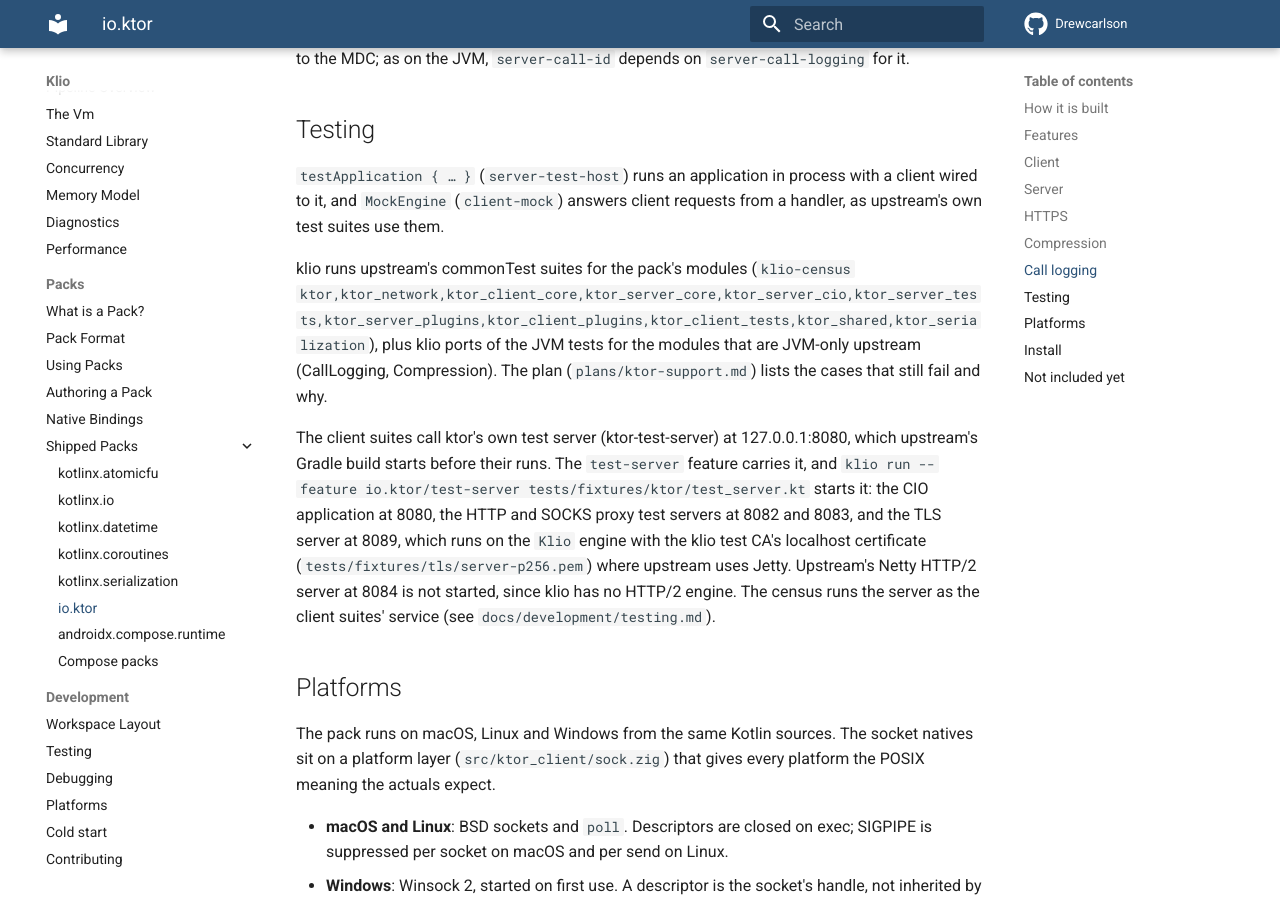
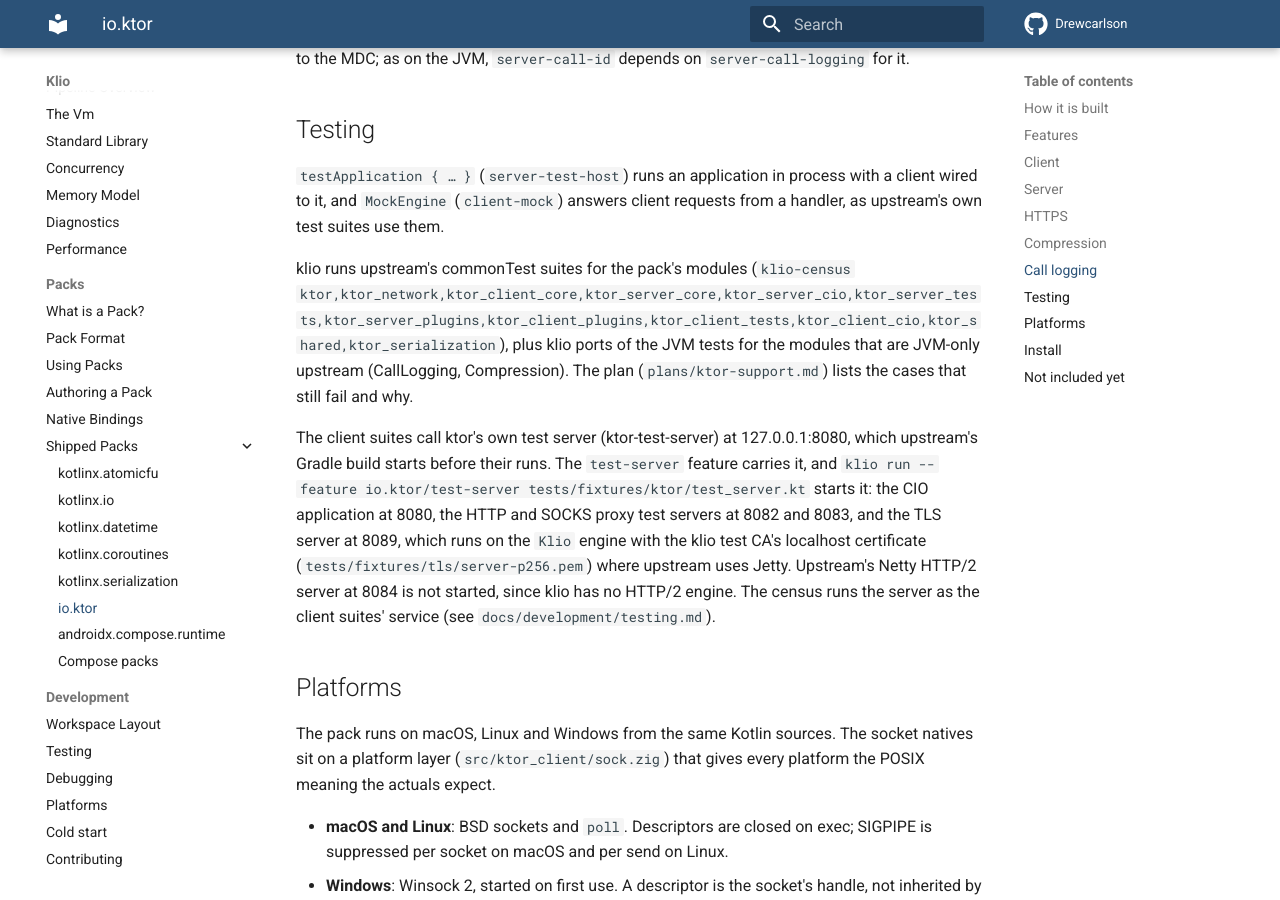
Before and after one commit to DrewCarlson/klio, an MkDocs documentation site: the page built from docs/packs/shipped/ktor.md, in a window 1280 px wide and 900 px high, scrolled down 7838 px. Built offline with MkDocs 1.6.1 and Material for MkDocs 9.7.7, drawn with Linux system fonts in a browser that asks for light colours; the version menu is left out.

Commit message:
itests: ktor-client-cio's and ktor-client-bom-remover's suites run
Both call ktor's test server, so they run with it as their service:
ktor-client-cio's commonTest as the new ktor_client_cio suite (13 of
13), and BomRemoverTest's three cases in ktor_client_plugins (123
passed, the two ContentEncodingTest cases still failing).

```diff
--- a/docs/packs/shipped/ktor.md
+++ b/docs/packs/shipped/ktor.md
@@ -300,7 +300,7 @@
 requests from a handler, as upstream's own test suites use them.
 
 klio runs upstream's commonTest suites for the pack's modules
-(`klio-census ktor,ktor_network,ktor_client_core,ktor_server_core,ktor_server_cio,ktor_server_tests,ktor_server_plugins,ktor_client_plugins,ktor_client_tests,ktor_shared,ktor_serialization`),
+(`klio-census ktor,ktor_network,ktor_client_core,ktor_server_core,ktor_server_cio,ktor_server_tests,ktor_server_plugins,ktor_client_plugins,ktor_client_tests,ktor_client_cio,ktor_shared,ktor_serialization`),
 plus klio ports of the JVM tests for the modules that are JVM-only upstream
 (CallLogging, Compression). The plan (`plans/ktor-support.md`) lists the
 cases that still fail and why.
```
Also changed, not shown: plans/ktor-support.md (+6 -7 lines), 1 other file.
